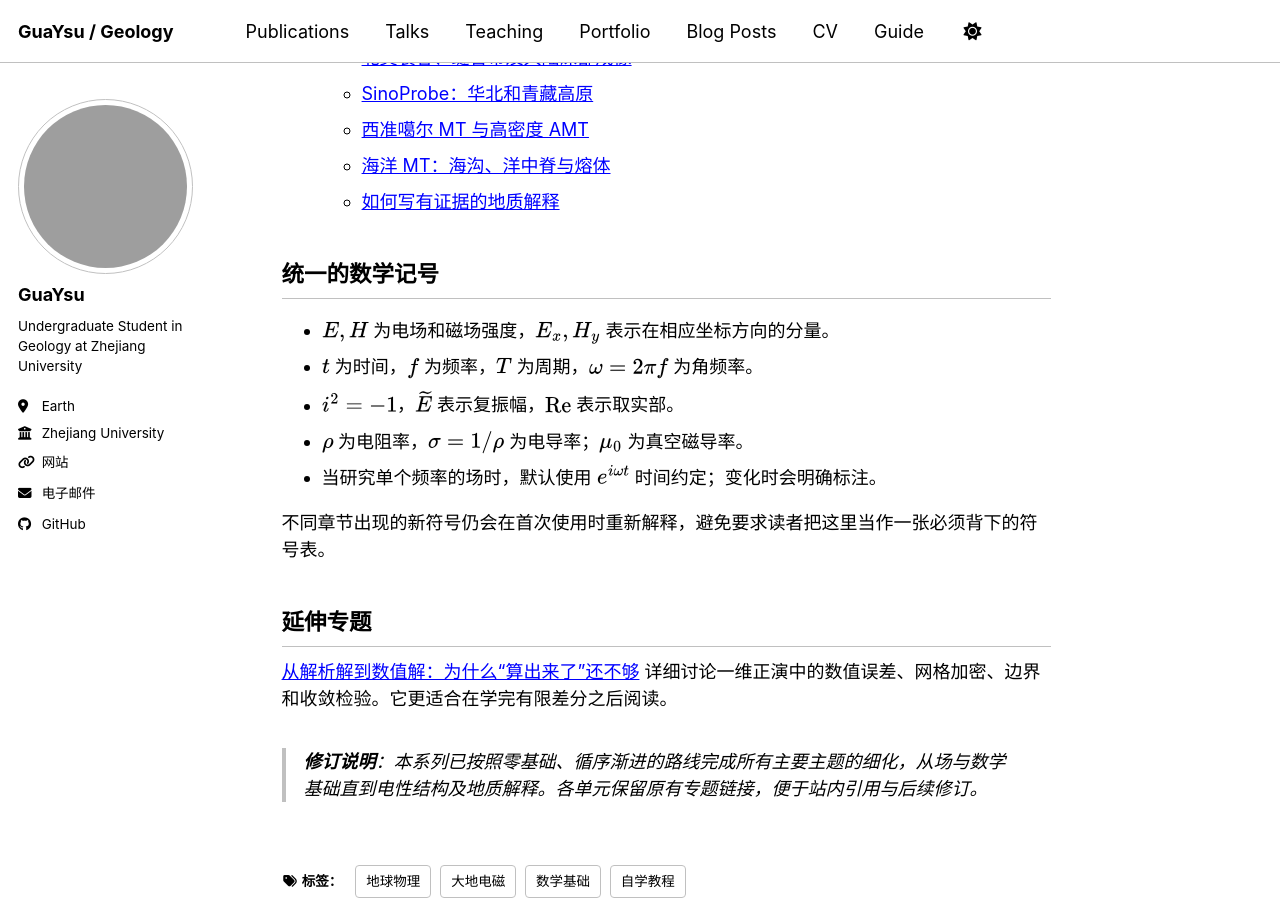
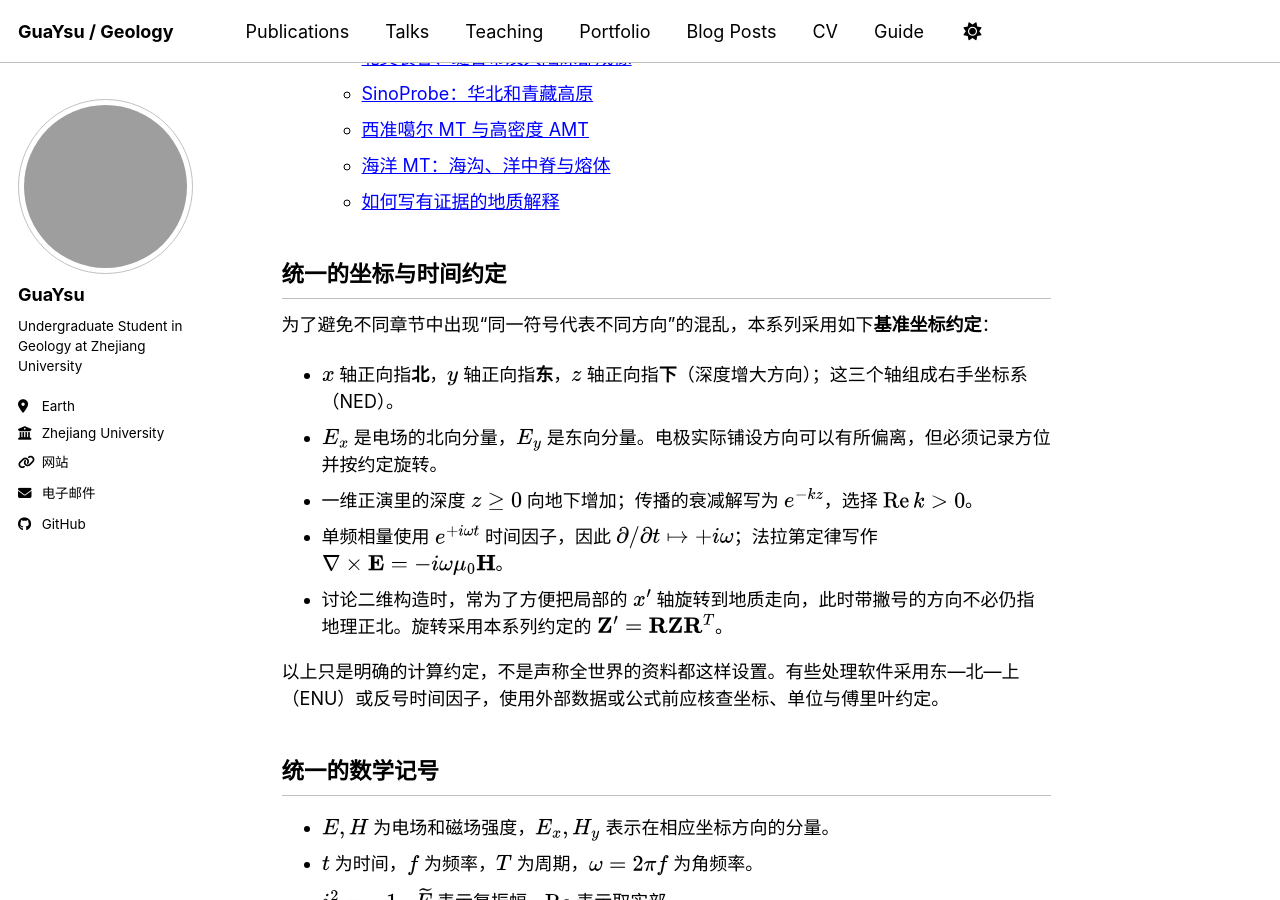
Before and after one commit to GuaYsu/guaysu.github.io, a Jekyll site: the page built from _posts/2026-10-21-mt-course-00-roadmap.md, in a window 1280 px wide and 900 px high, scrolled down 3100 px. Built offline with Jekyll 4.4.1, drawn with Linux system fonts in a browser that asks for light colours; a script bundle is joined from its source files by our own code; library files that are not in the unit come from our copies; grey boxes are pictures that could not be loaded.

Commit message:
docs(mt): document consistent NED axes, z-down depth and positive-time phasors

```diff
--- a/_posts/2026-10-21-mt-course-00-roadmap.md
+++ b/_posts/2026-10-21-mt-course-00-roadmap.md
@@ -84,6 +84,18 @@ tags: [大地电磁, 地球物理, 自学教程, 数学基础]
    - [海洋 MT：海沟、洋中脊与熔体](/posts/2026/10/mt-course-08h-marine/)
    - [如何写有证据的地质解释](/posts/2026/10/mt-course-08i-evidence/)
 
+## 统一的坐标与时间约定
+
+为了避免不同章节中出现“同一符号代表不同方向”的混乱，本系列采用如下**基准坐标约定**：
+
+- $x$ 轴正向指**北**，$y$ 轴正向指**东**，$z$ 轴正向指**下**（深度增大方向）；这三个轴组成右手坐标系（NED）。
+- $E_x$ 是电场的北向分量，$E_y$ 是东向分量。电极实际铺设方向可以有所偏离，但必须记录方位并按约定旋转。
+- 一维正演里的深度 $z\ge 0$ 向地下增加；传播的衰减解写为 $e^{-kz}$，选择 $\operatorname{Re}k>0$。
+- 单频相量使用 $e^{+i\omega t}$ 时间因子，因此 $\partial/\partial t\mapsto+i\omega$；法拉第定律写作 $\nabla\times\mathbf E=-i\omega\mu_0\mathbf H$。
+- 讨论二维构造时，常为了方便把局部的 $x'$ 轴旋转到地质走向，此时带撇号的方向不必仍指地理正北。旋转采用本系列约定的 $\mathbf Z'=\mathbf R\mathbf Z\mathbf R^T$。
+
+以上只是明确的计算约定，不是声称全世界的资料都这样设置。有些处理软件采用东—北—上（ENU）或反号时间因子，使用外部数据或公式前应核查坐标、单位与傅里叶约定。
+
 ## 统一的数学记号
 
 - $E,H$ 为电场和磁场强度，$E_x,H_y$ 表示在相应坐标方向的分量。
```
